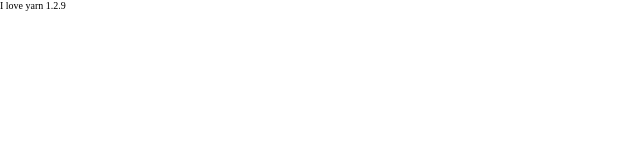
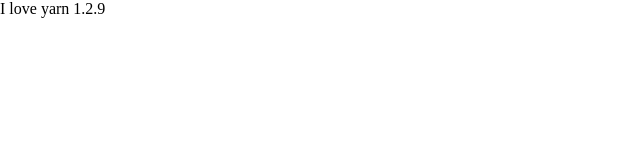
Before and after one commit to Sticky-APP/Sticky-Frontend, a Next.js app: page / in a window 1280 px wide. Shown: the top 160 px of the page, without its empty margins (0-640 px from the left). Built offline with nearby package versions, Linux system fonts and the light colour scheme; a web font is replaced by a local one.

Commit message:
Fix: 글로벌 스타일 수정

```diff
--- a/styles/globalStyle.ts
+++ b/styles/globalStyle.ts
@@ -3,7 +3,6 @@
 const GlobalStyle = createGlobalStyle`
 html {
   box-sizing: border-box;
-  font-size: 62.5%;
   min-width: 320px;
   line-height: 1.15;
   -webkit-text-size-adjust: 100%;
```
